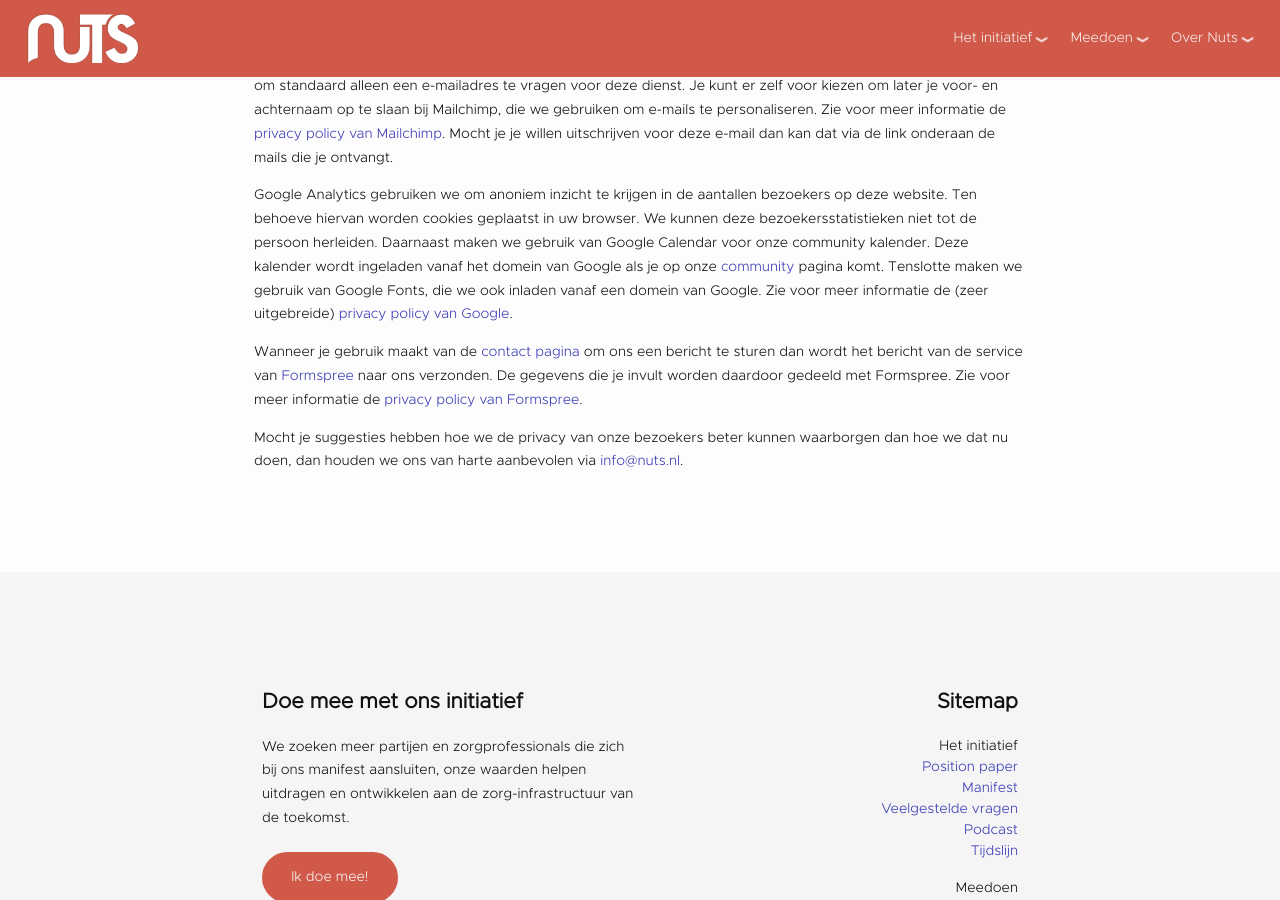
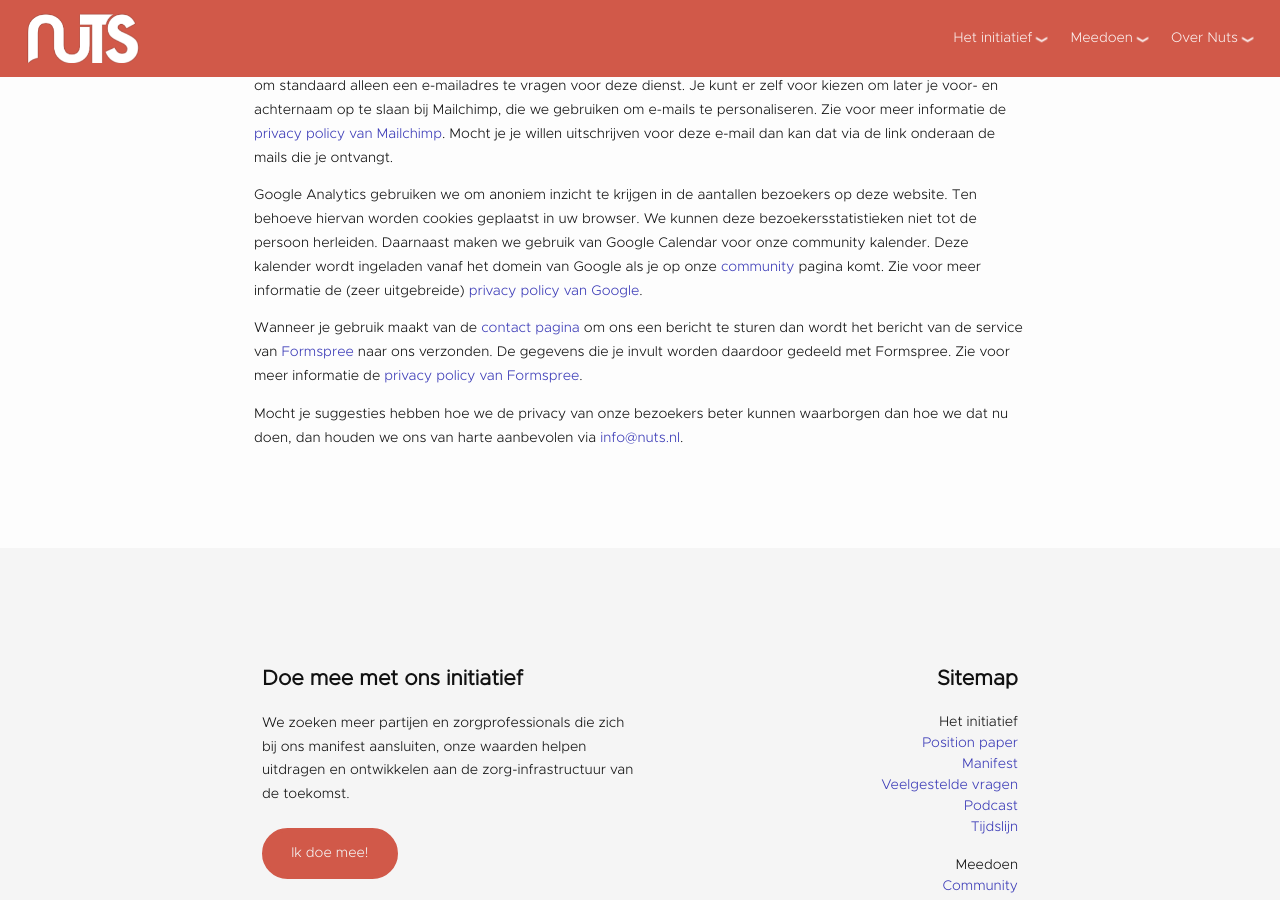
Before and after one commit to nuts-foundation/nuts-webpresence, a Jekyll site: the page built from privacy-policy.md, in a window 1280 px wide and 900 px high, scrolled down 716 px. Built offline with Jekyll 4.4.1, drawn with Linux system fonts in a browser that asks for light colours.

Commit message:
Don't load Quicksand anymore

```diff
--- a/_includes/head.html
+++ b/_includes/head.html
@@ -16,7 +16,6 @@
 
   <link rel="shortcut icon" type="image/ico" href="{{ "/assets/images/favicon.png" | relative_url }}" />
   <link rel="stylesheet" href="{{ "/assets/main.css" | relative_url }}">
-  <link href="https://fonts.googleapis.com/css?family=Quicksand" rel="stylesheet">
   <script type="text/javascript" src="{{ "/assets/javascripts/application.js" | relative_url }}"></script>
   <title>Nuts — Een decentraal communicatienetwerk voor de zorg</title>
 
--- a/privacy-policy.md
+++ b/privacy-policy.md
@@ -15,7 +15,7 @@
 
 Voor onze periodieke e-mail maken we gebruik van de dienstverlening van [Mailchimp](https://mailchimp.com/). We hebben ervoor gekozen om standaard alleen een e-mailadres te vragen voor deze dienst. Je kunt er zelf voor kiezen om later je voor- en achternaam op te slaan bij Mailchimp, die we gebruiken om e-mails te personaliseren. Zie voor meer informatie de [privacy policy van Mailchimp](https://mailchimp.com/legal/privacy/). Mocht je je willen uitschrijven voor deze e-mail dan kan dat via de link onderaan de mails die je ontvangt.
 
-Google Analytics gebruiken we om anoniem inzicht te krijgen in de aantallen bezoekers op deze website. Ten behoeve hiervan worden cookies geplaatst in uw browser. We kunnen deze bezoekersstatistieken niet tot de persoon herleiden. Daarnaast maken we gebruik van Google Calendar voor onze community kalender. Deze kalender wordt ingeladen vanaf het domein van Google als je op onze [community](/community) pagina komt. Tenslotte maken we gebruik van Google Fonts, die we ook inladen vanaf een domein van Google. Zie voor meer informatie de (zeer uitgebreide) [privacy policy van Google](https://policies.google.com/privacy?hl=nl).
+Google Analytics gebruiken we om anoniem inzicht te krijgen in de aantallen bezoekers op deze website. Ten behoeve hiervan worden cookies geplaatst in uw browser. We kunnen deze bezoekersstatistieken niet tot de persoon herleiden. Daarnaast maken we gebruik van Google Calendar voor onze community kalender. Deze kalender wordt ingeladen vanaf het domein van Google als je op onze [community](/community) pagina komt. Zie voor meer informatie de (zeer uitgebreide) [privacy policy van Google](https://policies.google.com/privacy?hl=nl).
 
 Wanneer je gebruik maakt van de [contact pagina](/contact) om ons een bericht te sturen dan wordt het bericht van de service van [Formspree](https://formspree.io/) naar ons verzonden. De gegevens die je invult worden daardoor gedeeld met Formspree. Zie voor meer informatie de [privacy policy van Formspree](https://docs.formspree.io/files/privacy.pdf).
 
```
